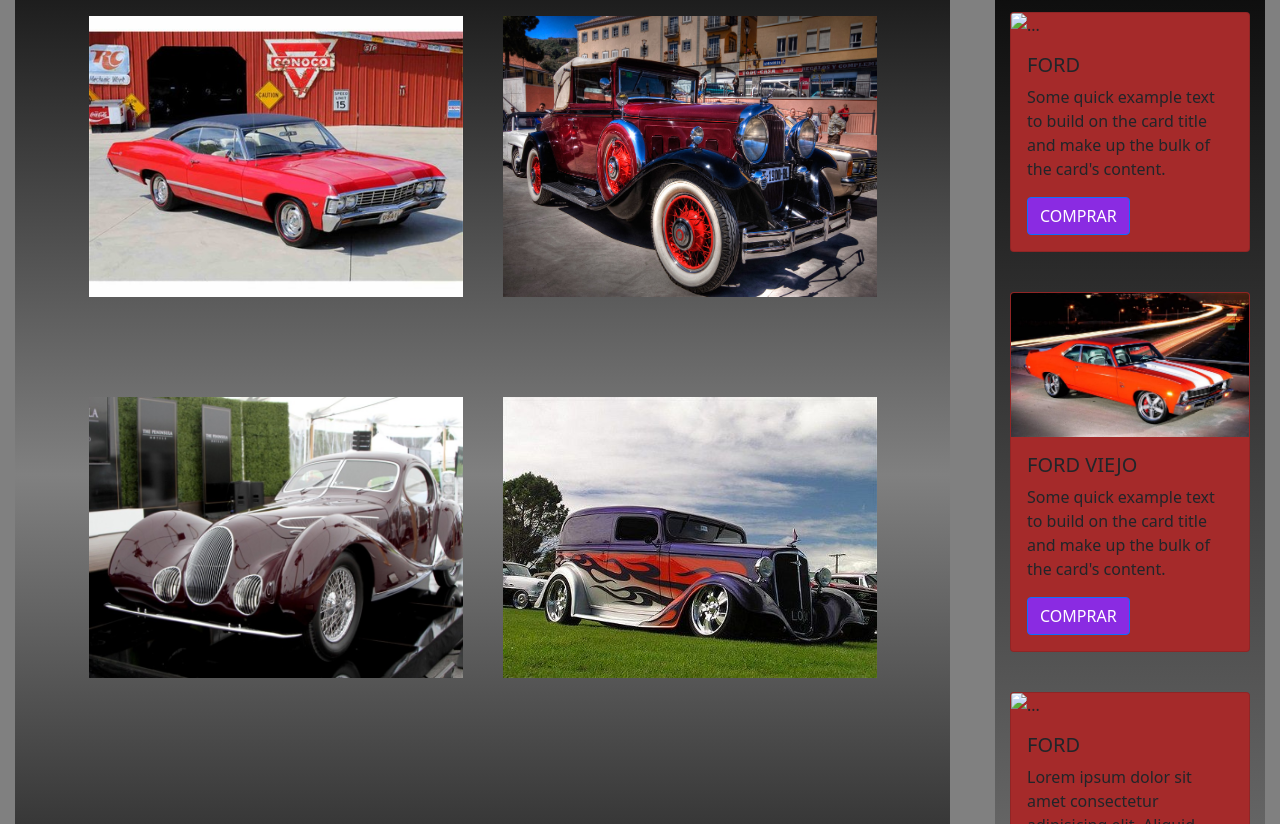
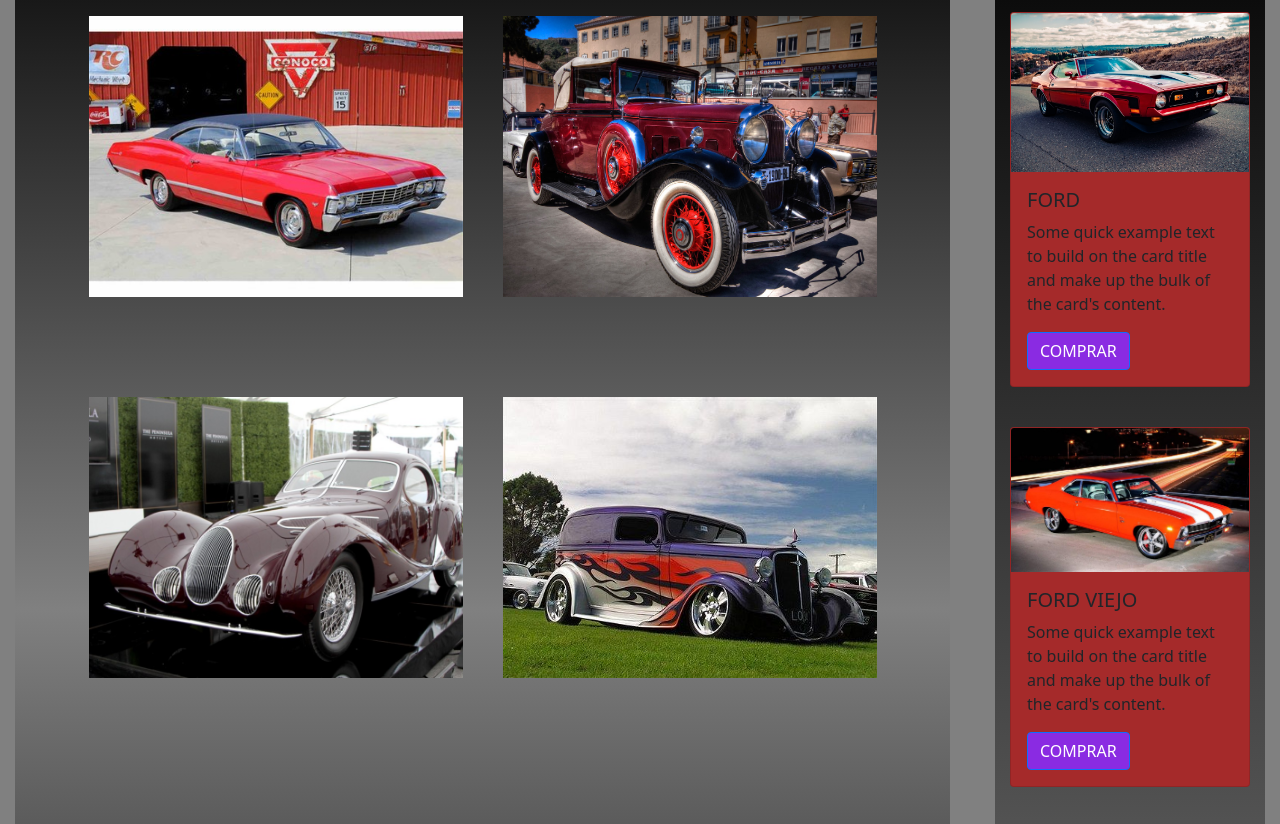
Before and after one commit to JeikerM/Pruebas, a website: page galeria.html in a window 1280 px wide. Shown: the part 528-1352 px from the top of the page. Drawn offline with nearby package versions, Linux system fonts and the light colour scheme; the site is published under a folder, as on GitHub Pages, so addresses that start at the root find nothing.

```diff
--- a/galeria.html
+++ b/galeria.html
@@ -39,7 +39,7 @@
               </nav>
         </header>
         <main id="id__galeria" class="main">
-            <h1 class="main__titulo animate__animated animate__pulse animate__infinite"  >GALERIA</h1>
+            <h1 class="main__titulo"  >GALERIA</h1>
             <section class="galeria">
                 <img class="img1" src="./imagenes/galeria-1.jpg" alt="">
                 <img class="img2" src="./imagenes/galeria-2.jpg" alt="">
@@ -52,7 +52,7 @@
             <div class="oferta__flex">
             <section class="card__margin">
                 <div class="card" style="width: 15rem;">
-                    <img src="/imagenes/c_url_original.rpbbp8kyezf0rd.jpg" class="card-img-top" alt="...">
+                    <img src="./imagenes/c_url_original.rpbbp8kyezf0rd.jpg" class="card-img-top" alt="...">
                     <div class="card-body">
                     <h5 class="card-title">FORD</h5>
                     <p class="card-text">Some quick example text to build on the card title and make up the bulk of the card's content.</p>
@@ -70,7 +70,7 @@
             </section>
             <section class="card__margin">
                 <div class="card" style="width: 15rem;">
-                    <img src="/imagenes/galeria-2.jpg" class="card-img-top" alt="...">
+                    <img src="./imagenes/galeria-2.jpg" class="card-img-top" alt="...">
                     <div class="card-body">
                     <h5 class="card-title">FORD</h5>
                     <p class="card-text">Lorem ipsum dolor sit amet consectetur adipisicing elit. Aliquid fugit cum veniam earum ad nostrum illo. Earum error tempore facere velit rem animi rerum omnis eveniet, nisi, magni, quae incidunt?</p>
```
